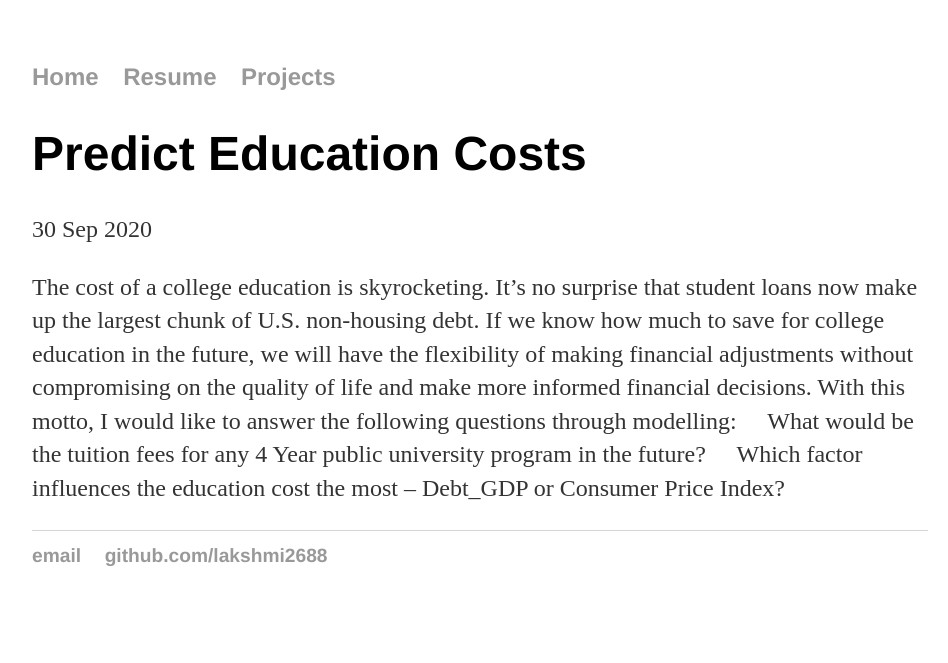
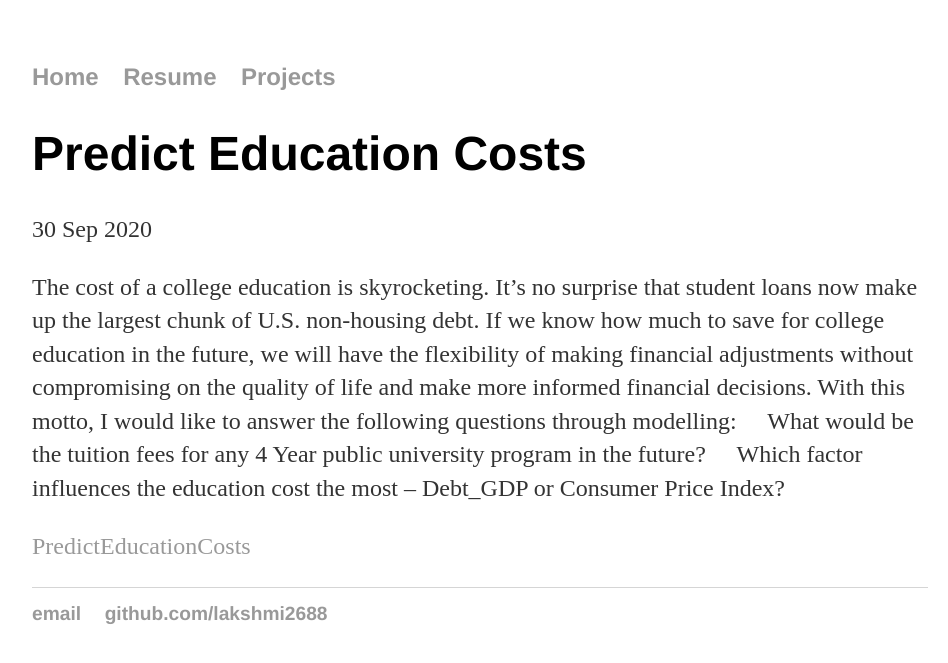
Before and after one commit to lakshmi2688/lakshmi2688.github.io, a Jekyll site: the page built from _posts/2020-09-30-predict-education-costs.md, in a window 1280 px wide. Shown: the top 663 px of the page, without its empty margins (160-1108 px from the left). Built offline with Jekyll 4.4.1, drawn with Linux system fonts in a browser that asks for light colours.

Commit message:
Update 2020-09-30-predict-education-costs.md

```diff
--- a/_posts/2020-09-30-predict-education-costs.md
+++ b/_posts/2020-09-30-predict-education-costs.md
@@ -5,3 +5,5 @@ date: 2020-09-30
 ---
 
 The cost of a college education is skyrocketing. It’s no surprise that student loans now make up the largest chunk of U.S. non-housing debt. If we know how much to save for college education in the future, we will have the flexibility of making financial adjustments without compromising on the quality of life and make more informed financial decisions. With this motto, I would like to answer the following questions through modelling:  What would be the tuition fees for any 4 Year public university program in the future?  Which factor influences the education cost the most – Debt_GDP or Consumer Price Index?
+
+<a href="/blob/master/PredictEducationCosts.html">PredictEducationCosts</a>
```
